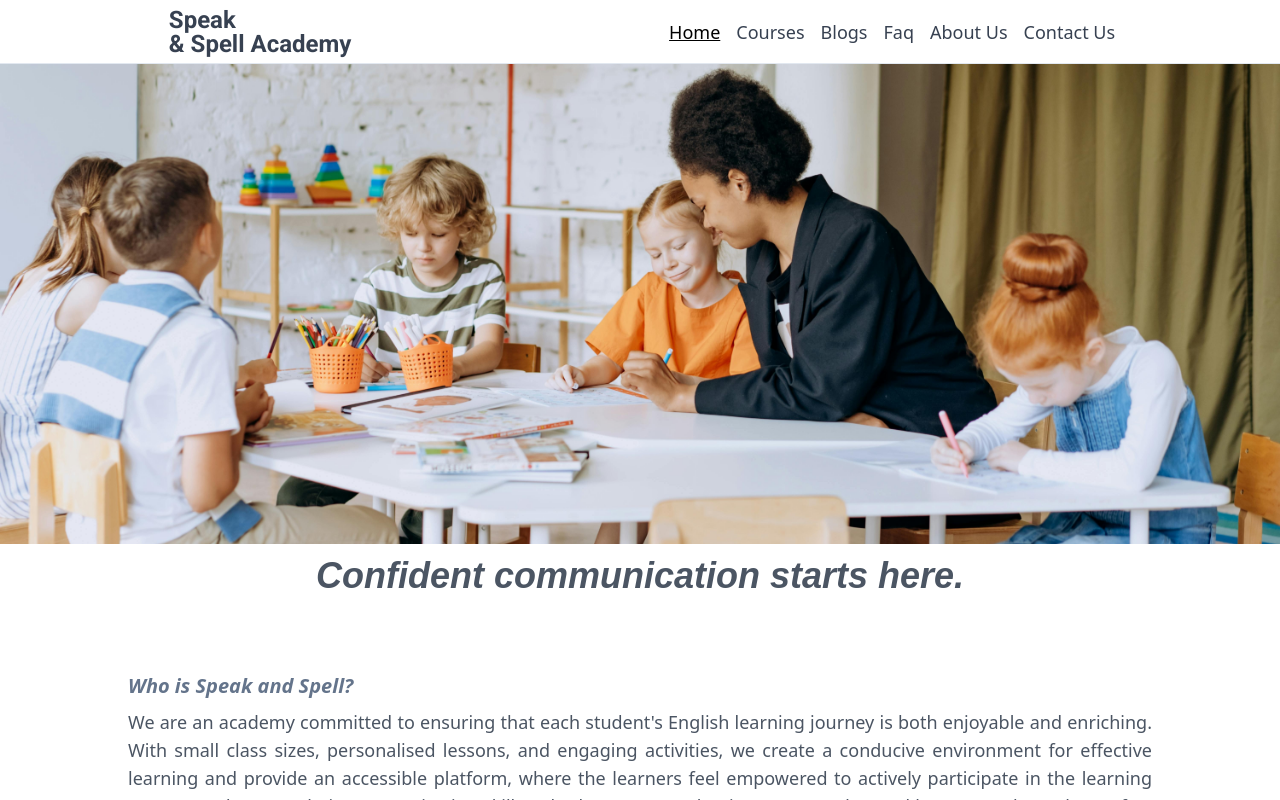
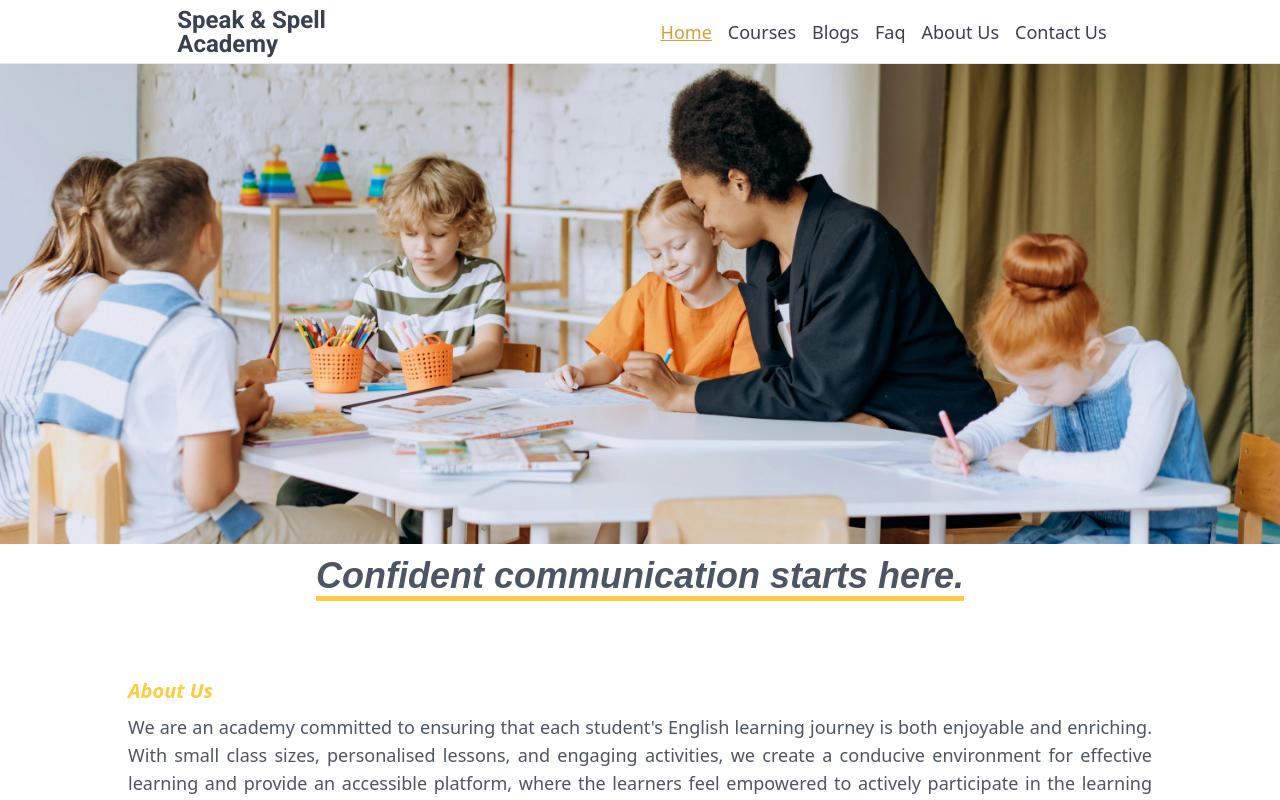
Before and after one commit to dhruvkaushik305/speakandspell, a React (Vite) app in the folder frontend/: page / in a window 1280 px wide. Built offline with nearby package versions, Linux system fonts and the light colour scheme; a web font is replaced by a local one.

Commit message:
FIX: Updated the changes asked by the client

```diff
--- a/frontend/src/Components/HomePage/AboutUsComponent.tsx
+++ b/frontend/src/Components/HomePage/AboutUsComponent.tsx
@@ -6,8 +6,8 @@ const AboutUsComponent: React.FC = () => {
     <SectionLayout
       extraComponents={
         <div className="flex flex-col items-center gap-2">
-          <p className="w-full text-left text-lg font-semibold italic text-slate-500 lg:text-xl">
-            Who is Speak and Spell?
+          <p className="w-full text-left text-lg font-semibold italic text-Sunglow lg:text-xl">
+            About Us
           </p>
           <p className="text-justify text-sm text-gray-600 lg:text-lg">
             We are an academy committed to ensuring that each student's English
@@ -32,4 +32,3 @@ const AboutUsComponent: React.FC = () => {
   );
 };
 export default AboutUsComponent;
-/* With small class sizes, personalised lessons, and engaging activities, we create a conducive environment for effective learning and provide an accessible platform, where the learners feel empowered to actively participate in the learning process and master their communication skills. */
--- a/frontend/src/Components/HomePage/BannerComponent.tsx
+++ b/frontend/src/Components/HomePage/BannerComponent.tsx
@@ -1,10 +1,17 @@
 import React from "react";
+import { motion } from "framer-motion";
 const BannerComponent: React.FC = () => {
   return (
     <div className="flex w-full flex-col items-center">
       <div className="flex h-[12rem] w-full bg-studentsOnTable bg-cover bg-top sm:h-[16rem] md:h-[20rem] lg:h-[30rem]"></div>
-      <div className="w-ful font-Playwrite p-3 text-center text-2xl font-semibold italic text-gray-600 md:text-3xl lg:text-4xl">
+      <div className="p-3 text-center font-Playwrite text-2xl font-semibold italic text-gray-600 md:text-3xl lg:text-4xl">
         Confident communication starts here.
+        <motion.div
+          initial={{ width: 0 }}
+          animate={{ width: "100%" }}
+          transition={{ duration: 2 }}
+          className="h-[5px] bg-Sunglow"
+        />
       </div>
     </div>
   );
--- a/frontend/src/Components/HomePage/TestimonialsComponent.tsx
+++ b/frontend/src/Components/HomePage/TestimonialsComponent.tsx
@@ -78,9 +78,9 @@ const TestimonialsComponent: React.FC = () => {
   return (
     <SectionLayout
       extraComponents={
-        <div className="flex flex-col items-center gap-4">
-          <h1 className="w-full text-left text-lg font-semibold italic text-slate-500 lg:text-xl">
-            Don't just take our word for it
+        <div className="mx-auto flex flex-col items-center gap-4 md:max-w-[90%] xl:max-w-[80%]">
+          <h1 className="w-full text-left text-lg font-semibold italic text-Sunglow lg:text-xl">
+            What Our Students Say
           </h1>
           <div className="flex items-center justify-center gap-2">
             <img
--- a/frontend/src/Components/HomePage/WhyChooseUsComponent.tsx
+++ b/frontend/src/Components/HomePage/WhyChooseUsComponent.tsx
@@ -10,7 +10,7 @@ const WhyChooseUsComponent: React.FC = () => {
     <SectionLayout
       extraComponents={
         <div className="flex flex-col gap-3">
-          <h1 className="w-full text-left text-lg font-semibold italic text-slate-500 lg:text-xl">
+          <h1 className="w-full text-left text-lg font-semibold italic text-Sunglow lg:text-xl">
             Why Choose Us?
           </h1>
           <div className="grid grid-cols-1 gap-5 lg:grid-cols-2">
--- a/frontend/src/Components/HomePage/WhyEnglishComponent.tsx
+++ b/frontend/src/Components/HomePage/WhyEnglishComponent.tsx
@@ -12,8 +12,8 @@ const WhyEnglishComponent: React.FC = () => {
             className="size-56 xl:size-64"
           />
           <div className="p-1">
-            <p className="text-left text-lg font-semibold italic text-slate-500 lg:text-xl">
-              Why English?
+            <p className="text-left text-lg font-semibold italic text-Sunglow lg:text-xl">
+              Empower yourself with English
             </p>
             <p className="text-justify text-sm text-gray-600 lg:text-lg">
               English is not just a language; it's a gateway to endless
--- a/frontend/src/Components/NavbarLinksComponent.tsx
+++ b/frontend/src/Components/NavbarLinksComponent.tsx
@@ -16,7 +16,7 @@ const NavbarLinksComponent: React.FC<NavbarLinksComponentProps> = ({
     <NavLink
       to={`/${refersTo.toLowerCase()}`}
       className={({ isActive }) => {
-        return `text-sm xl:text-lg ${classes} ${isActive ? "text-black underline" : "text-gray-700"}`;
+        return `text-sm xl:text-lg ${classes} ${isActive ? "text-yellow-600/80 underline" : "text-gray-700"}`;
       }}
     >
       {title}
--- a/frontend/src/Layouts/AboutUsLayout.tsx
+++ b/frontend/src/Layouts/AboutUsLayout.tsx
@@ -1,7 +1,6 @@
 import React from "react";
 import SectionLayout from "../Components/HomePage/SectionLayout";
 import building from "../assets/building.svg";
-import teacher from "../assets/teacher.svg";
 import { motion } from "framer-motion";
 const AboutUsLayout: React.FC = () => {
   return (
@@ -14,8 +13,8 @@ const AboutUsLayout: React.FC = () => {
             transition={{ duration: 1 }}
             className="flex flex-col items-start gap-2"
           >
-            <h1 className="text-xl font-semibold italic text-gray-600 sm:text-2xl">
-              Who are we?
+            <h1 className="text-xl font-semibold italic text-Sunglow sm:text-2xl">
+              About Us
             </h1>
             <div className="flex flex-col items-center gap-2 lg:flex-row">
               <img
@@ -23,7 +22,7 @@ const AboutUsLayout: React.FC = () => {
                 alt="building"
                 className="size-52 sm:size-72"
               />
-              <p className="text-md p-4 text-gray-600 sm:text-lg lg:text-xl">
+              <p className="text-md p-4 text-justify text-gray-600 sm:text-lg lg:text-xl">
                 Speak & Spell Academy is an independent English language school
                 based in Hisar, Haryana. Established in 2023, although still in
                 its early years, our academy is driven by the extensive
@@ -57,19 +56,16 @@ const AboutUsLayout: React.FC = () => {
             transition={{ duration: 1 }}
             className="flex flex-col items-start gap-2"
           >
-            <h1 className="text-xl font-semibold italic text-gray-600 sm:text-2xl">
-              Our Faculty
+            <h1 className="text-xl font-semibold italic text-Sunglow sm:text-2xl">
+              About The Mentor
             </h1>
-            <div className="flex flex-col items-center gap-2 lg:flex-row-reverse">
-              <img src={teacher} alt="teacher" className="size-52 sm:size-72" />
-              <p className="text-md p-4 text-gray-600 sm:text-lg lg:text-xl">
-                With over 19 years of combined experience in teaching and web
-                content development, I provide comprehensive and effective
-                English training services designed to meet the unique needs of
-                each learner. My love for writing, reading, painting, and
-                travelling enriches my dynamic and engaging teaching approach.
-              </p>
-            </div>
+            <p className="text-md p-4 text-justify text-gray-600 sm:text-lg lg:text-xl">
+              With over 19 years of combined experience in teaching and web
+              content development, I provide comprehensive and effective English
+              training services designed to meet the unique needs of each
+              learner. My love for writing, reading, painting, and travelling
+              enriches my dynamic and engaging teaching approach.
+            </p>
           </motion.div>
         }
       />
--- a/frontend/src/Layouts/ContactusLayout.tsx
+++ b/frontend/src/Layouts/ContactusLayout.tsx
@@ -23,11 +23,11 @@ const ContactusLayout: React.FC = () => {
       transition={{ duration: 1 }}
       className="mx-auto flex h-full max-w-[95%] flex-col items-center justify-center gap-5 md:max-w-[90%]"
     >
-      <div className="flex flex-col items-center justify-center gap-3 text-gray-600">
-        <h1 className="text-2xl font-bold md:text-3xl lg:text-4xl">
+      <div className="flex flex-col items-center justify-center gap-3">
+        <h1 className="text-2xl font-bold text-Sunglow md:text-3xl lg:text-4xl">
           Contact Us
         </h1>
-        <h2 className="text-center text-lg italic md:text-xl">
+        <h2 className="text-center text-lg italic text-gray-600 md:text-xl">
           Need help? Don't worry we have real people behind the keyboard.
         </h2>
       </div>
--- a/frontend/src/Layouts/FaqLayout.tsx
+++ b/frontend/src/Layouts/FaqLayout.tsx
@@ -15,7 +15,7 @@ const FaqLayout: React.FC = () => {
         extraComponents={
           <div className="flex flex-col gap-7">
             <div className="flex flex-col gap-2">
-              <h1 className="w-full text-center text-xl font-bold text-gray-600 lg:text-2xl">
+              <h1 className="w-full text-center text-xl font-bold text-Sunglow lg:text-2xl">
                 Frequently Asked Questions
               </h1>
               <h2 className="text-md w-full text-center font-medium italic text-gray-700 lg:text-xl">
--- a/frontend/src/Layouts/NavbarLayout.tsx
+++ b/frontend/src/Layouts/NavbarLayout.tsx
@@ -20,8 +20,8 @@ const NavbarLayout: React.FC = () => {
     <div className="fixed z-50 flex h-[4rem] w-full items-center justify-between border-b border-slate-200 bg-Primary p-2 lg:justify-around">
       <Link to="/">
         <div className="flex flex-col items-start p-1 font-Roboto text-xl font-semibold leading-6 text-gray-700 xl:text-2xl xl:leading-6">
-          <p>Speak</p>
-          <p>& Spell Academy</p>
+          <p>Speak & Spell</p>
+          <p>Academy</p>
         </div>
       </Link>
       <nav className="hidden gap-4 md:flex lg:text-lg">
```
